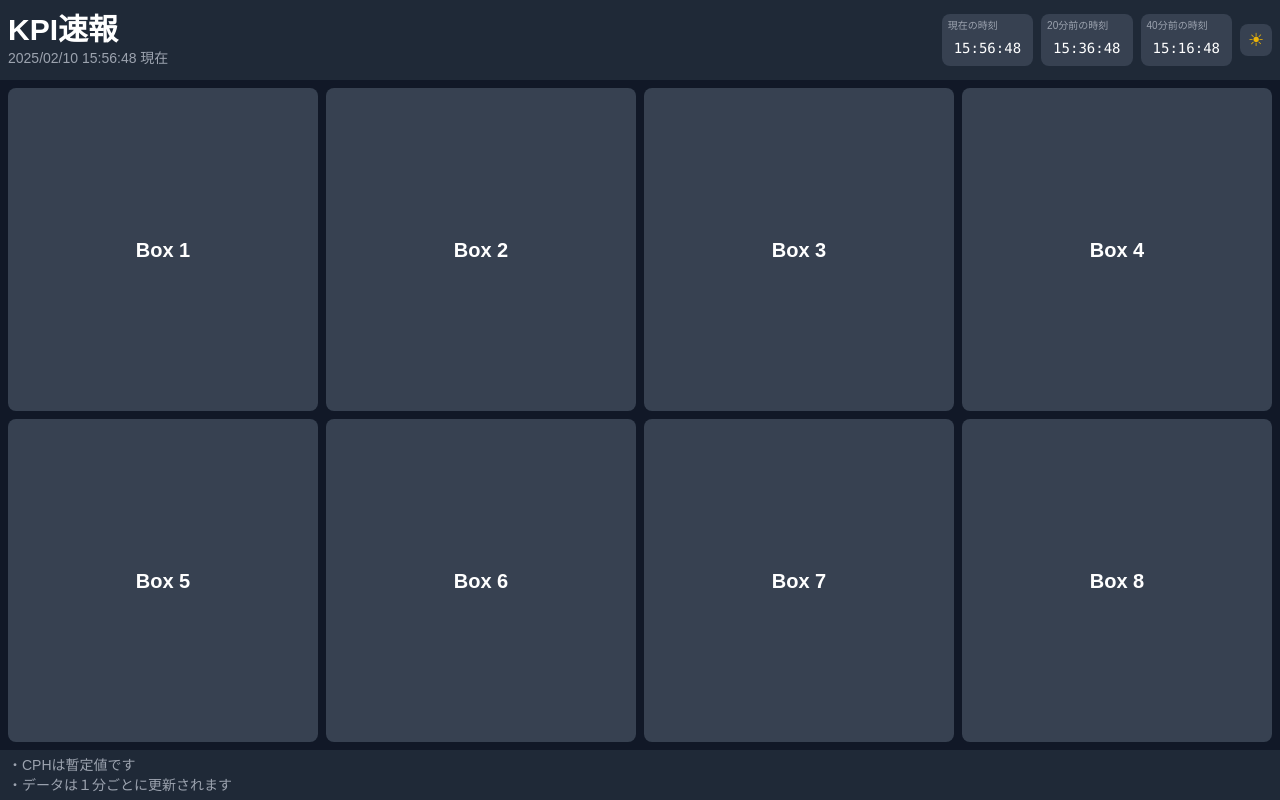
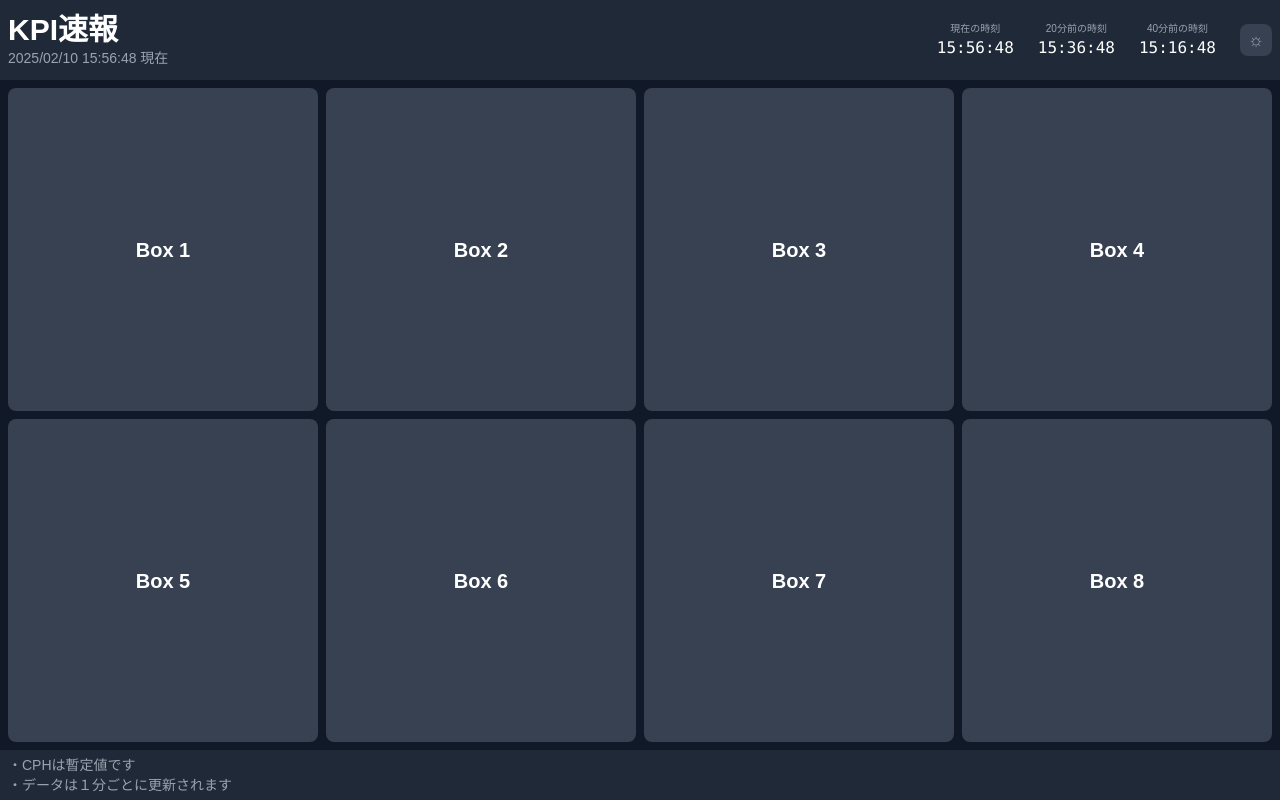
Before and after one commit to ekrsw/my-app, a Next.js app: page / in a window 1280 px wide. Built offline with nearby package versions, Linux system fonts and the light colour scheme.

Commit message:
time box delete

```diff
--- a/app/page.tsx
+++ b/app/page.tsx
@@ -46,7 +46,7 @@ export default function Home() {
             })} 現在
           </p>
         </div>
-        <div className="flex items-center gap-2">
+        <div className="flex items-center gap-6">
           {[0, 20, 40].map((minutes) => {
             const date = new Date(currentTime);
             // Asia/Tokyoのタイムゾーンを設定
@@ -55,12 +55,12 @@ export default function Home() {
             return (
               <div
                 key={minutes}
-                className={`${boxBg} rounded-lg px-3 py-2 relative`}
+                className="flex flex-col items-center"
               >
-                <span className={`absolute top-1 left-1.5 ${subTextColor} text-[10px]`}>
+                <span className={`${subTextColor} text-[10px]`}>
                   {minutes === 0 ? '現在の時刻' : `${minutes}分前の時刻`}
                 </span>
-                <span className="font-mono mt-4 block text-center text-sm">
+                <span className={`font-mono text-base ${textColor}`}>
                   {tokyoTime.getHours().toString().padStart(2, '0')}:
                   {tokyoTime.getMinutes().toString().padStart(2, '0')}:
                   {tokyoTime.getSeconds().toString().padStart(2, '0')}
@@ -73,9 +73,9 @@ export default function Home() {
             className={`flex items-center justify-center w-8 h-8 rounded-lg ${boxBg} hover:opacity-80 transition-opacity`}
           >
             {isDarkMode ? (
-              <span className="text-yellow-500 text-lg">☀</span>
+              <span className={`${subTextColor} text-lg`}>☼</span>
             ) : (
-              <span className="text-lg">🌙</span>
+              <span className={`${subTextColor} text-lg`}>☽</span>
             )}
           </button>
         </div>
```
